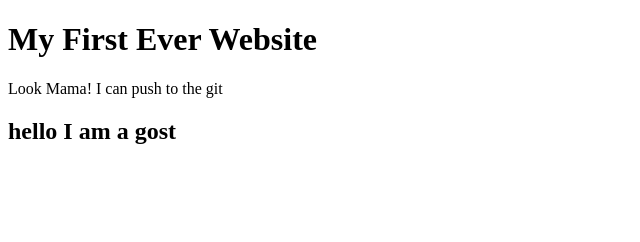
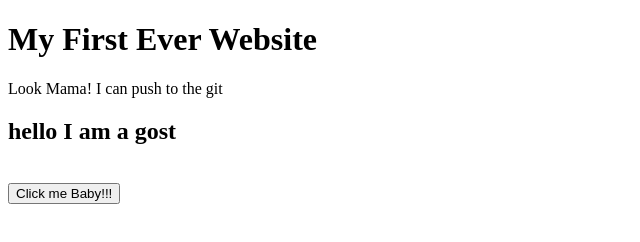
Before and after one commit to TanvirAhemd/my-first-website, a plain HTML site: page index.html in a window 1280 px wide. Shown: the whole page, without its empty margins (0-640 px from the left). Drawn offline with Linux system fonts and the light colour scheme.

Commit message:
done adding button

```diff
--- a/index.html
+++ b/index.html
@@ -10,5 +10,7 @@
     <h1>My First Ever Website</h1>
     <p>Look Mama! I can push to the git</p>
     <h2>hello I am a gost</h2>
+    <br>
+    <button>Click me Baby!!!</button>
 </body>
 </html>
```
